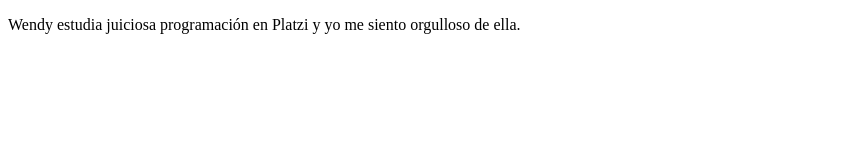
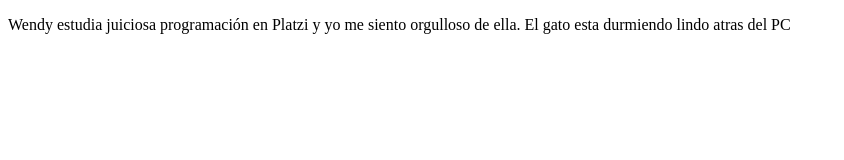
Before and after one commit to crindom12/ProyectoCursoPlatzi, a plain HTML site: page Index.html in a window 1280 px wide. Shown: the whole page, without its empty margins (0-844 px from the left). Drawn offline with Linux system fonts and the light colour scheme.

Commit message:
Estoy actualizando mi repositorio

```diff
--- a/Index.html
+++ b/Index.html
@@ -9,6 +9,7 @@
 <body>
     <p>
         Wendy estudia juiciosa programación en Platzi y yo me siento orgulloso de ella.
+        El gato esta durmiendo lindo atras del PC
     </p>
 </body>
 </html>
```
